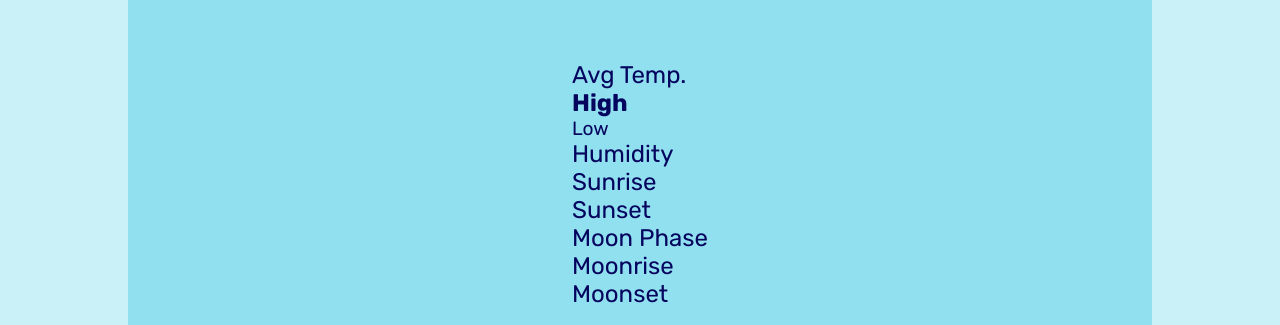
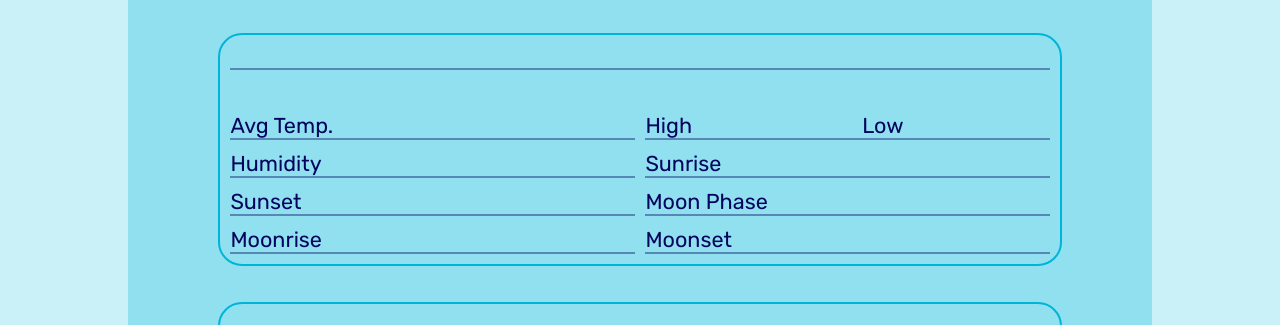
Before and after one commit to NummNuttzCDXX/Weather-App, a plain HTML site: page index.html in a window 1280 px wide. Shown: the part 515-840 px from the top of the page. Drawn offline with Linux system fonts and the light colour scheme; no server answers.

Commit message:
Size and place #today container elements

```diff
--- a/style.css
+++ b/style.css
@@ -171,6 +171,11 @@ header h1 {
 	justify-content: space-between;
 }
 
+.day:hover {
+	text-decoration: underline;
+	cursor: pointer;
+}
+
 /* `day` cards */
 .day-container {
 	text-align: center;
@@ -186,6 +191,55 @@ header h1 {
 	display: flex;
 	justify-content: center;
 	align-items: flex-end;
+}
+
+/* Todays Weather */
+#today {
+	width: 80%;
+	padding: 10px;
+	padding-top: 0;
+
+	font-size: .9rem;
+	border: 2px solid var(--blue-reg);
+
+	display: grid;
+	grid-template-columns: 1fr 1fr;
+	grid-template-rows: 2.5fr repeat(4, 1fr);
+	align-items: end;
+	gap: .5em;
+}
+
+/* All #today children */
+#today> :nth-child(n) {
+	display: flex;
+	justify-content: space-between;
+
+	border-bottom: 2px solid #03055e68;
+}
+
+#today h3 {
+	grid-column: 1 / -1;
+	grid-row: 1 / 2;
+	align-self: center;
+
+	margin: 0;
+	font-size: 1.17rem;
+}
+
+#today .temp {
+	display: flex;
+	justify-content: space-between;
+	align-items: center;
+	gap: 1rem;
+}
+
+#today .temp > :nth-child(n) {
+	display: flex;
+	justify-content: space-between;
+	flex-grow: 1;
+
+	font-weight: initial;
+	font-size: inherit;
 }
 
 /* All condition imgs */
@@ -325,7 +379,7 @@ footer > a img {
 	}
 
 	/* All Content elements */
-	#current-container, #forecast, #hourly {
+	#current-container, #forecast, #today, #hourly {
 		width: 90%;
 		padding: 5px;
 	}
@@ -342,4 +396,8 @@ footer > a img {
 	.day {
 		font-size: 1rem;
 	}
+
+	#today {
+		grid-template-rows: 2.5em repeat(4, 1fr);
+	}
 }
```
